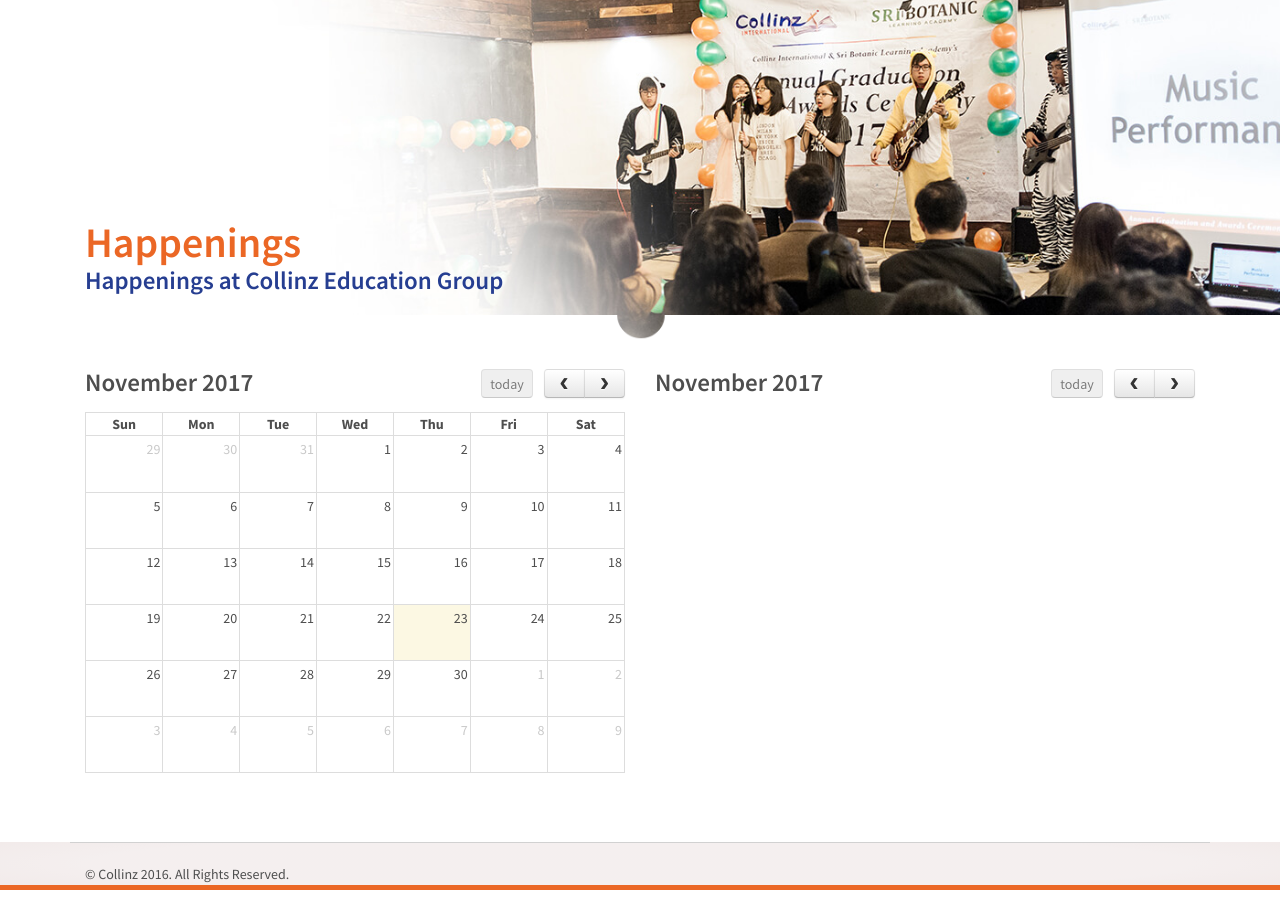
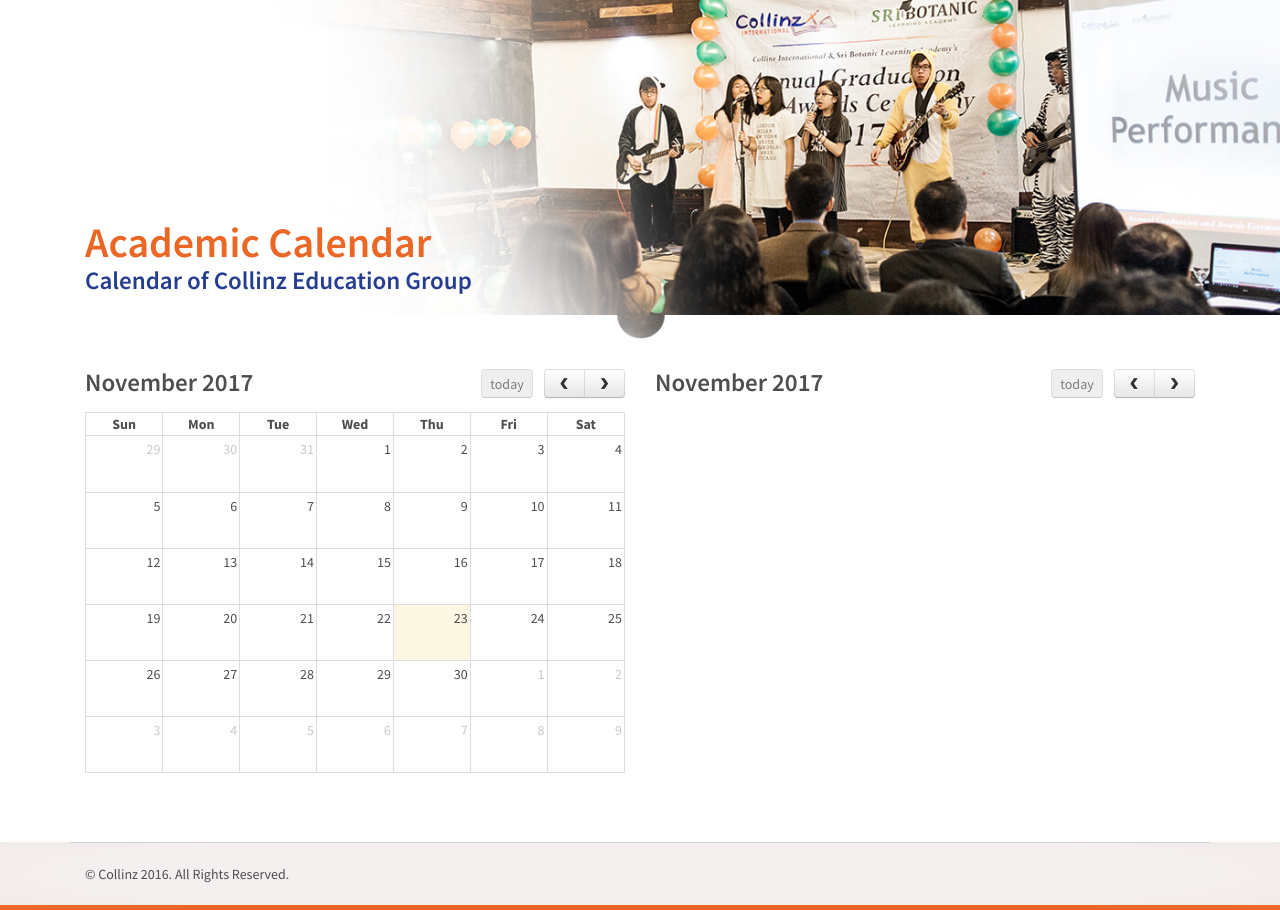
Before and after one commit to kashengl/collinz-web, a PHP site: page /academic-calendar.html in a window 1280 px wide. Shown: the part 149-1059 px from the top of the page. Run offline with PHP 8.4, Linux system fonts and the light colour scheme; lists and menus that the app fills with data are empty.

Commit message:
prevent dumb thing

```diff
--- a/academic-calendar.html
+++ b/academic-calendar.html
@@ -277,8 +277,8 @@
       <section id="intro" data-speed="0" data-type="background" style="background: url(images/news-events/header-bg.jpg);">
         <div class="container">
               <div class="col-lg-12">
-              <h1>Happenings</h1>
-              <h2>Happenings at Collinz Education Group</h2>
+              <h1>Academic Calendar</h1>
+              <h2>Calendar of Collinz Education Group</h2>
               </div>
            </div>
 
@@ -310,7 +310,7 @@
 
     </div>
 
-    <footer id="footer" class="midnight-blue col-xs-12 paddingZero">
+    <footer id="footer" class="midnight-blue col-xs-12">
         <div class="container">
             <div class="row">
                 <div class="col-sm-12">
--- a/collinz-international.html
+++ b/collinz-international.html
@@ -328,7 +328,7 @@
                     </div>
 
                     <div class="item">
-                        <div class="fill center-mobile" style="background-image:url(images/collinz-international/1.jpg)">
+                        <div class="fill center-mobile" style="background-image:url(images/collinz-international/1.png)">
                         </div>
                     </div>
 
--- a/introduction.html
+++ b/introduction.html
@@ -34,14 +34,14 @@
     <link href="css/font-awesome.min.css" rel="stylesheet">
     <link href="css/animate.min.css" rel="stylesheet">
     <link href="css/prettyPhoto.css" rel="stylesheet">
-    <link href="css/main.css" rel="stylesheet">
+    <link href="css/main.min.css" rel="stylesheet">
     <link href="css/responsive.css" rel="stylesheet">
 
       <!--
     @author:sern
     overidding previous css
      -->
-    <link href="css/new-main.css" rel="stylesheet">
+    <link href="css/new-main.min.css" rel="stylesheet">
 
     <link href='https://fonts.googleapis.com/css?family=Source+Sans+Pro:300,400,700,600' rel='stylesheet' type='text/css'>
     <!--[if lt IE 9]>
--- a/src/new-main.less
+++ b/src/new-main.less
@@ -1140,8 +1140,12 @@
       align-items: center;
     }
     img{
-      width: 50%;
+      width: 30%;
       height: 100%;
+
+      @media (max-width: @screen-xs-min){
+        width: 50%;
+      }
     }
   }
 
@@ -1176,5 +1180,11 @@
       font-size:29px;
     }
   }
+
+  @media (max-width: @screen-xs-max){
+    section.carousel .item, section.carousel .item.active, section.carousel .carousel-inner{
+      height: 200px;
+    }
+  }
 }
 //end of sern
```
Also changed, not shown: css/new-main.min.css.
